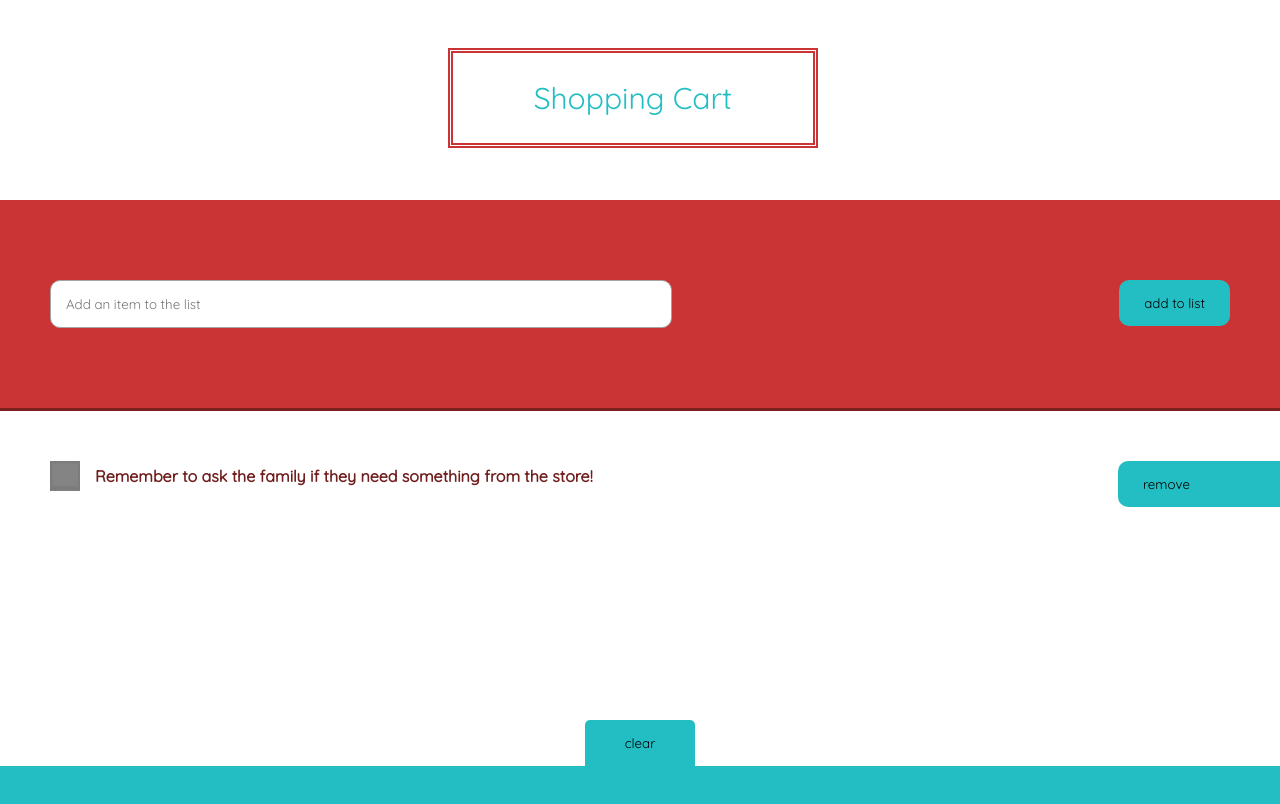
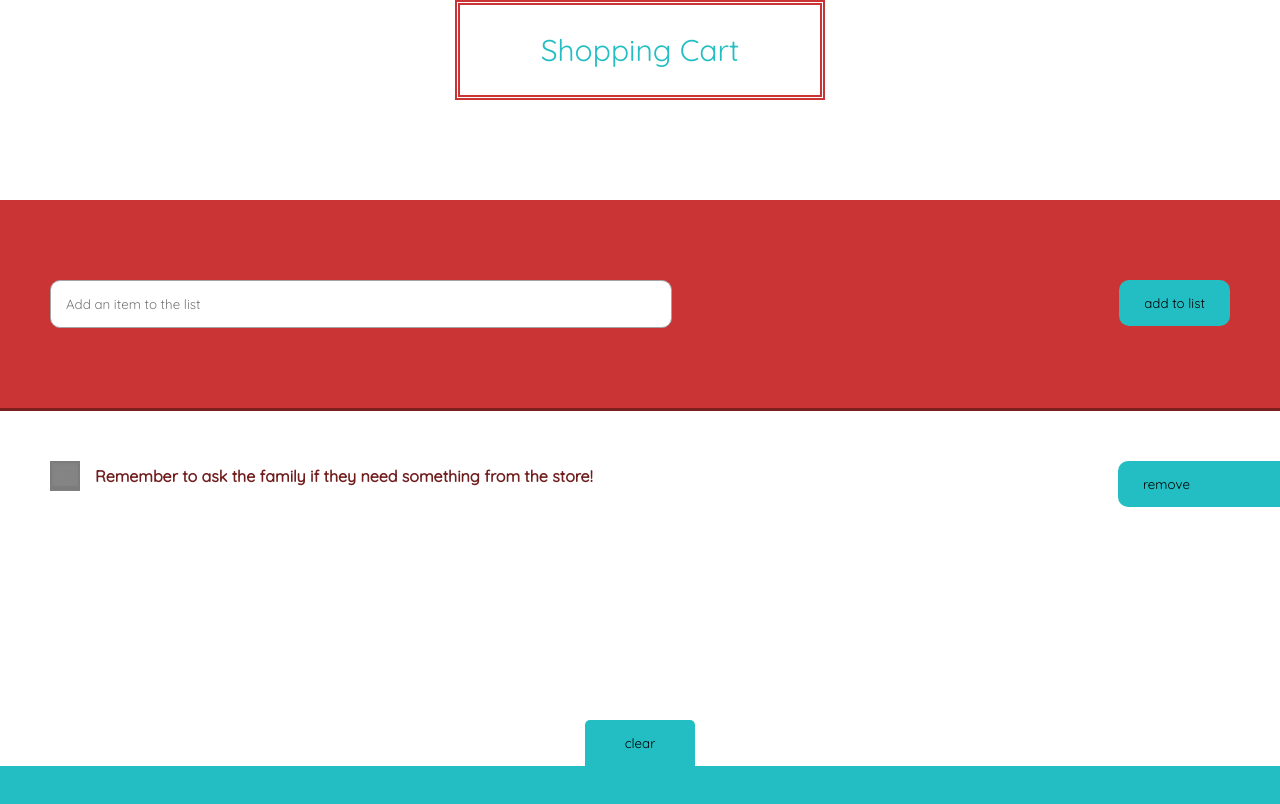
Before and after one commit to nsohail/Shopping-List-App, a plain HTML site: page main.html in a window 1280 px wide. Drawn offline with nearby package versions, Linux system fonts and the light colour scheme.

Commit message:
Header Change

```diff
--- a/style.css
+++ b/style.css
@@ -36,15 +36,11 @@ header{
 header p{
 	font-size: 30px;
 	font-family: Quicksand, sans-serif;
-	vertical-align: middle;
 	padding-top: 50px;
 	color:rgb(34, 190, 195);
 	border:5px double #CA3434;
 	width:300px;
 	padding:30px;
-	position: absolute;
-	top:6%;
-	left:35%;
 	margin:auto;
 }
 
```
